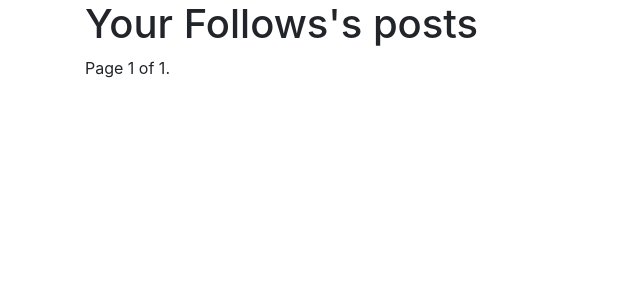
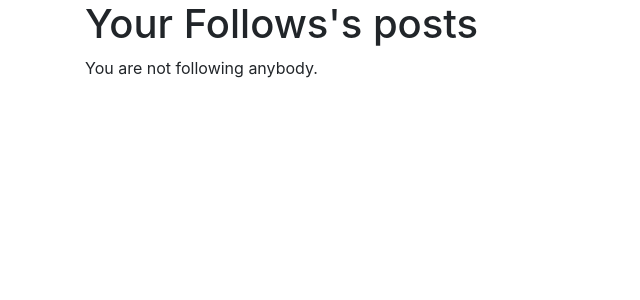
Before and after one commit to fgranda1/network, a Django app: a page that uses network/templates/network/following.html in a window 1280 px wide. Shown: the part 56-356 px from the top of the page, without its empty margins (0-640 px from the left). Run offline with Django 3.2, Linux system fonts and the light colour scheme; a user stored in the database is signed in; data comes from the database, SQL or seed files in the repository; both versions use the stored data as it was after the commit; data that the repository does not hold is empty; some libraries are stand-ins or nearby versions.

Commit message:
Minor bugs fixed.

```diff
--- a/network/templates/network/following.html
+++ b/network/templates/network/following.html
@@ -47,25 +47,26 @@
     {% endif %}
   </div>
 </div>
+{% empty %}
+
+You are not following anybody.
 
 {% endfor %}
 
 <div class="pagination">
-<span class="step-links">
-    {% if page_obj.has_previous %}
-        <a href="?page=1">&laquo; first</a>
-        <a href="?page={{ page_obj.previous_page_number }}">previous</a>
-    {% endif %}
+  <nav aria-label="Page navigation example">
+  <ul class="pagination">
+    <li class="page-item">{% if page_obj.has_previous %}
 
-    <span class="current">
-        Page {{ page_obj.number }} of {{ page_obj.paginator.num_pages }}.
-    </span>
+        <a  class="page-link" href="?page={{ page_obj.previous_page_number }}">Previous</a>
+    {% endif %}</li>
 
-    {% if page_obj.has_next %}
-        <a href="?page={{ page_obj.next_page_number }}">next</a>
-        <a href="?page={{ page_obj.paginator.num_pages }}">last &raquo;</a>
-    {% endif %}
-</span>
+    <li class="page-item">{% if page_obj.has_next %}
+        <a class="page-link" href="?page={{ page_obj.next_page_number }}">Next</a>
+
+    {% endif %}</li>
+  </ul>
+</nav>
 </div>
 
 
--- a/network/views.py
+++ b/network/views.py
@@ -30,6 +30,7 @@ def following(request, user_name ):
         for o in following_list:
             usr_obj = User.objects.get(username=o)
             usr_to_show.append(usr_obj)
+
 
         ## showing articles
 
--- a/project4/settings.py
+++ b/project4/settings.py
@@ -25,7 +25,7 @@ SECRET_KEY = '13kl@xtukpwe&xj2xoysxe9_6=tf@f8ewxer5n&ifnd46+6$%8'
 # SECURITY WARNING: don't run with debug turned on in production!
 DEBUG = True
 
-ALLOWED_HOSTS = ['192.168.1.186']
+ALLOWED_HOSTS = []
 
 
 # Application definition
```
Also changed, not shown: network/templates/network/index.html (+11 -13 lines), network/templates/network/profile.html (+11 -13 lines), db.sqlite3.
